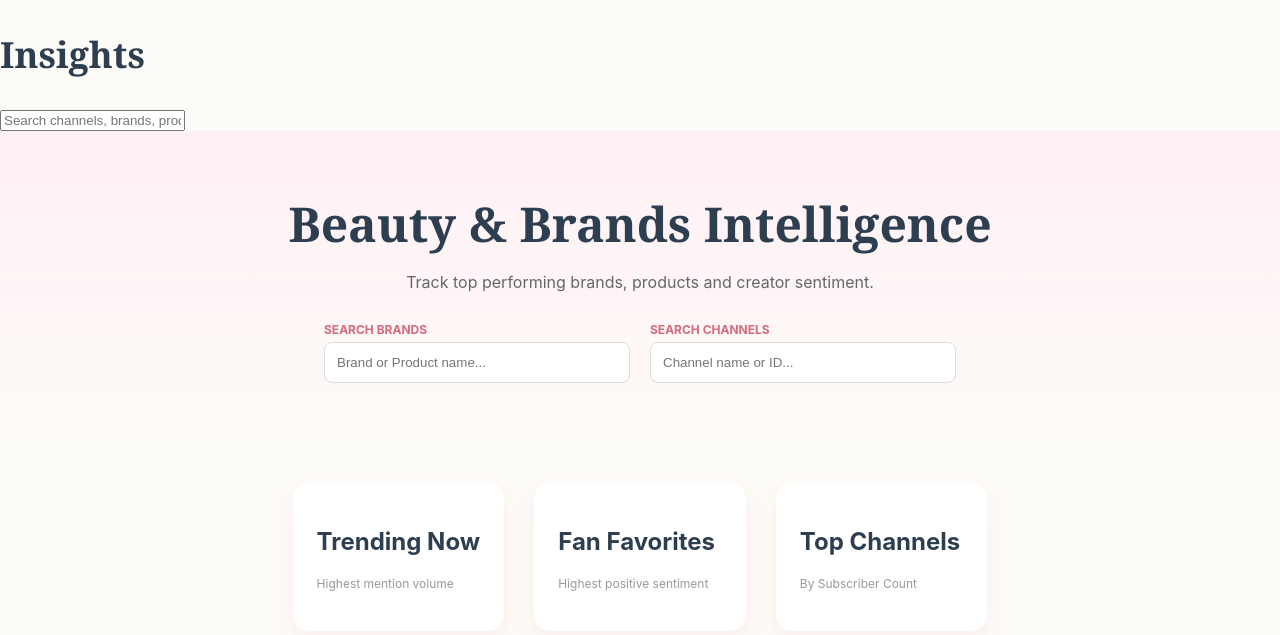
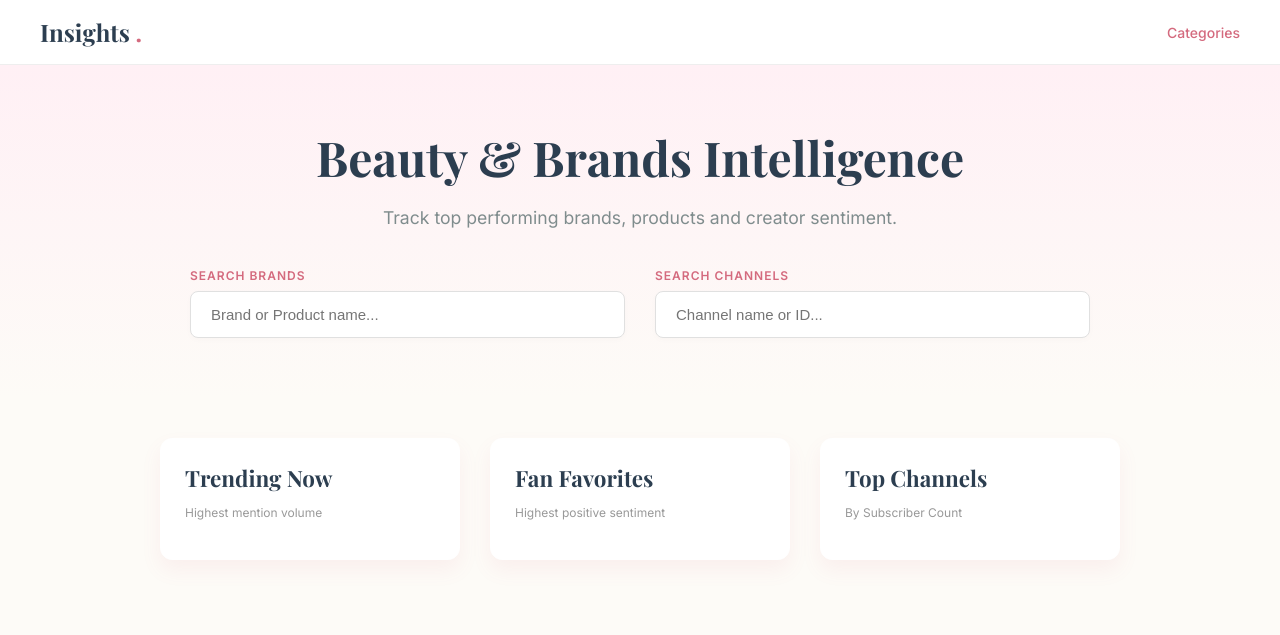
Before and after one commit to nafkot/insights_project, a Flask app: page /brands in a window 1280 px wide. Shown: the top 635 px of the page. Run offline with Flask 3, Linux system fonts and the light colour scheme; data that the repository does not hold is empty.

Commit message:
fixed home category dropdown

```diff
--- a/web/static/style.css
+++ b/web/static/style.css
@@ -60,18 +56,22 @@ body {
   cursor: pointer;
   font-weight: 500;
   font-size: 14px;
-  color: var(--text-dark);
+  color: var(--primary-color); /* Matches your screenshot */
 }
 
-.nav-item:hover { color: var(--primary-color); }
+.nav-item:hover { color: var(--text-dark); }
 
 .dropdown-content {
   display: none;
   position: absolute;
   top: 100%;
-  left: 0;
+
+  /* FIX: Align to the RIGHT edge of the parent, not the left */
+  right: 0;
+  left: auto;
+
   background-color: #ffffff;
-  min-width: 200px;
+  min-width: 220px;
   box-shadow: 0 8px 16px rgba(0,0,0,0.1);
   border-radius: 0 0 8px 8px;
   border: 1px solid #eee;
@@ -136,58 +152,159 @@ body {
 
 .home-search-box {
   width: 100%;
-  max-width: 600px;
+  max-width: 650px;
   position: relative;
 }
 
 .home-search-input {
   width: 100%;
-  padding: 16px 24px;
+  padding: 18px 30px;
   font-size: 18px;
   border: 1px solid #dfe1e5;
-  border-radius: 24px;
+  border-radius: 30px;
   outline: none;
-  box-shadow: 0 1px 6px rgba(32,33,36,0.28);
+  box-shadow: 0 1px 6px rgba(32,33,36,0.1);
   transition: box-shadow 0.2s;
+  box-sizing: border-box;
 }
 .home-search-input:hover, .home-search-input:focus {
-  box-shadow: 0 2px 8px rgba(32,33,36,0.4);
-  border-color: rgba(223,225,229,0);
+  box-shadow: 0 2px 12px rgba(212, 106, 126, 0.2);
+  border-color: var(--secondary-color);
 }
 
 
-/* --- Original Styles reused for Brands Landing --- */
-.beauty-hero { /* ... keep previous styles ... */
+/* --- Brands Landing Page Styles --- */
+.beauty-hero {
   text-align: center;
   padding: 60px 20px;
   background: linear-gradient(180deg, #fff0f5 0%, var(--bg-color) 100%);
   margin-bottom: 40px;
 }
-.beauty-hero h1 { font-family: var(--font-serif); font-size: 3rem; margin: 0 0 10px; }
-.beauty-hero p { color: #666; }
+.beauty-hero h1 {
+  font-family: var(--font-serif);
+  font-size: 3rem;
+  margin: 0 0 10px;
+  color: var(--text-dark);
+}
+.beauty-hero p {
+  font-size: 1.1rem;
+  color: var(--text-muted);
+}
 
-.top-lists-container { /* ... keep previous styles ... */
+.search-wrapper {
+  display: flex;
+  justify-content: center;
+  gap: 30px;
+  max-width: 900px;
+  margin: 40px auto 0;
+  flex-wrap: wrap;
+}
+
+.search-group {
+  position: relative;
+  flex: 1;
+  min-width: 300px;
+  text-align: left;
+}
+
+.search-label {
+  display: block;
+  font-size: 0.75rem;
+  font-weight: 700;
+  color: var(--primary-color);
+  margin-bottom: 8px;
+  text-transform: uppercase;
+  letter-spacing: 1px;
+}
+
+.search-input {
+  width: 100%;
+  padding: 14px 20px;
+  font-size: 15px;
+  border: 1px solid #e0e0e0;
+  border-radius: 8px;
+  background: #fff;
+  box-shadow: 0 2px 6px rgba(0,0,0,0.02);
+  outline: none;
+  transition: all 0.2s ease;
+  box-sizing: border-box;
+}
+.search-input:focus {
+  border-color: var(--primary-color);
+  box-shadow: 0 4px 12px rgba(212, 106, 126, 0.1);
+}
+
+/* --- Ranking Columns --- */
+.top-lists-container {
   display: grid;
-  grid-template-columns: repeat(3, 1fr);
+  grid-template-columns: repeat(auto-fit, minmax(300px, 1fr));
   gap: 30px;
   max-width: 1200px;
-  margin: 0 auto 60px;
+  margin: 0 auto 80px;
   padding: 0 20px;
 }
+
 .list-card {
   background: #fff;
+  border-radius: 12px;
   padding: 24px;
-  border-radius: 16px;
   box-shadow: var(--card-shadow);
+  border: 1px solid #fff;
 }
-.ranking-list { list-style: none; padding: 0; }
+
+.list-card h2 {
+  font-family: var(--font-serif);
+  font-size: 1.4rem;
+  margin-top: 0;
+  margin-bottom: 4px;
+  color: var(--text-dark);
+}
+
+.ranking-list {
+  list-style: none;
+  padding: 0;
+  margin: 0;
+}
+
 .ranking-item {
-  display: flex; justify-content: space-between; padding: 10px 0; border-bottom: 1px dashed #eee;
+  display: flex;
+  justify-content: space-between;
+  align-items: center;
+  padding: 12px 0;
+  border-bottom: 1px dashed #eee;
+  font-size: 15px;
 }
-.rank-number { font-weight: bold; color: var(--primary-color); margin-right: 10px;}
+.ranking-item:last-child { border-bottom: none; }
 
-/* Utils */
-.search-wrapper { display: flex; gap: 20px; justify-content: center; margin-top: 30px;}
-.search-group { text-align: left; }
-.search-label { font-size: 12px; font-weight: bold; color: var(--primary-color); text-transform: uppercase; margin-bottom: 5px; display: block;}
-.search-input { padding: 12px; border-radius: 8px; border: 1px solid #ddd; width: 280px; }
+.rank-number {
+  color: var(--primary-color);
+  font-weight: 700;
+  margin-right: 12px;
+  width: 20px;
+  font-family: var(--font-serif);
+}
+
+.rank-name {
+  flex: 1;
+  font-weight: 500;
+  color: var(--text-dark);
+}
+.rank-name:hover { text-decoration: underline; }
+
+/* Autocomplete Box generic style */
+.autocomplete-box {
+  background: white;
+  border: 1px solid #f0f0f0;
+  border-radius: 8px;
+  box-shadow: 0 10px 30px rgba(0,0,0,0.08);
+  margin-top: 6px;
+  overflow: hidden;
+  z-index: 1000;
+}
+.autocomplete-item {
+  padding: 10px 16px;
+  cursor: pointer;
+  border-bottom: 1px solid #fafafa;
+  font-size: 14px;
+}
+.autocomplete-item:hover { background: #fff0f5; }
--- a/web/templates/base.html
+++ b/web/templates/base.html
@@ -2,202 +2,52 @@
 <html lang="en">
 <head>
     <meta charset="UTF-8">
-    <title>YouTube Insights</title>
+    <title>Insights</title>
+
     <link rel="stylesheet" href="{{ url_for('static', filename='style.css') }}">
 
-    <style>
-        /* Autocomplete container */
-        .autocomplete-box {
-            position: absolute;
-            top: 42px;
-            left: 0;
-            width: 100%;
-            background: white;
-            border: 1px solid #ddd;
-            border-radius: 6px;
-            max-height: 260px;
-            overflow-y: auto;
-            display: none;
-            z-index: 1000;
-        }
+    <link rel="preconnect" href="https://fonts.googleapis.com">
+    <link rel="preconnect" href="https://fonts.gstatic.com" crossorigin>
+    <link href="https://fonts.googleapis.com/css2?family=Playfair+Display:wght@700&family=Inter:wght@400;500;600&display=swap" rel="stylesheet">
 
-        .autocomplete-item {
-            padding: 8px 12px;
-            cursor: pointer;
-            border-bottom: 1px solid #f0f0f0;
-        }
+    <script src="https://cdn.jsdelivr.net/npm/chart.js"></script>
+</head>
+<body>
 
-        .autocomplete-item:hover {
-            background: #f5f5f5;
-        }
+    <header class="app-header">
+        <a href="/" class="logo">Insights <span>.</span></a>
 
-        .autocomplete-section-title {
-            padding: 6px 10px;
-            font-size: 12px;
-            font-weight: bold;
-            background: #fafafa;
-            border-bottom: 1px solid #ddd;
-            color: #777;
-        }
+        <nav class="nav-menu">
+            <div class="nav-item">
+                Categories
+                <div class="dropdown-content">
+                    {% for cat in navbar_categories %}
+                        {% if cat == "Howto & Style" %}
+                            <div class="dropdown-item has-submenu">
+                                {{ cat }}
+                                <div class="submenu">
+                                    <a href="{{ url_for('brands_hub') }}" class="dropdown-item">Brands</a>
+                                </div>
+                            </div>
+                        {% else %}
+                            <a href="#" class="dropdown-item">{{ cat }}</a>
+                        {% endif %}
+                    {% endfor %}
 
-        .search-container {
-            position: relative;
-            width: 380px;
-        }
-    </style>
-</head>
-
-<body>
-    <header>
-        <div class="logo" onclick="window.location='/'">
-            <h2>Insights</h2>
-        </div>
-
-        <div class="search-container">
-            <form id="searchForm" action="/search" method="get">
-                <input type="text" id="searchInput" name="q" placeholder="Search channels, brands, products…" autocomplete="off">
-            </form>
-
-            <!-- Autocomplete Results -->
-            <div id="autocompleteBox" class="autocomplete-box"></div>
-        </div>
+                    {% if "Howto & Style" not in navbar_categories %}
+                         <div class="dropdown-item has-submenu">
+                                Howto & Style
+                                <div class="submenu">
+                                    <a href="{{ url_for('brands_hub') }}" class="dropdown-item">Brands</a>
+                                </div>
+                         </div>
+                    {% endif %}
+                </div>
+            </div>
+        </nav>
     </header>
 
     {% block content %}{% endblock %}
 
-<script>
-// DOM elements
-const searchInput = document.getElementById("searchInput");
-const autoBox = document.getElementById("autocompleteBox");
-const searchForm = document.getElementById("searchForm");
-
-// Cancel token for rapid multiple requests
-let autoFetchController = null;
-
-// Debounce function
-function debounce(func, delay = 200) {
-    let timer;
-    return (...args) => {
-        clearTimeout(timer);
-        timer = setTimeout(() => func.apply(this, args), delay);
-    };
-}
-
-// Fetch autocomplete suggestions
-async function fetchAutocomplete(query) {
-    if (!query) {
-        autoBox.style.display = "none";
-        return;
-    }
-
-    try {
-        if (autoFetchController) autoFetchController.abort();
-        autoFetchController = new AbortController();
-
-        const res = await fetch(`/autocomplete?q=${encodeURIComponent(query)}`, {
-            signal: autoFetchController.signal
-        });
-
-        if (!res.ok) return;
-
-        const data = await res.json();
-        renderAutocomplete(data);
-
-    } catch (err) {
-        // Ignore abort errors
-    }
-}
-
-const debouncedAutocomplete = debounce(fetchAutocomplete, 180);
-
-// Render dropdown
-// Render dropdown
-    function renderAutocomplete(data) {
-        let html = "";
-
-        function renderSection(title, items, type) {
-            if (!items || items.length === 0) return;
-
-            html += `<div class="autocomplete-section-title">${title}</div>`;
-
-            items.forEach(item => {
-                // Check if this is a semantic (LLM) suggestion
-                let extraBadge = "";
-                let itemClass = "autocomplete-item";
-
-                if (type === "semantic") {
-                    // Style specifically for "No Data Available"
-                    extraBadge = `<span style="font-size: 0.75em; color: #999; border: 1px solid #eee; border-radius: 4px; padding: 2px 6px; margin-left: 10px; float: right;">No Data Available</span>`;
-                    itemClass += " semantic-item";
-                }
-
-                html += `
-                    <div class="${itemClass}"
-                         onclick="selectSuggestion('${type}', '${item.id}', '${(item.name || "").replace(/'/g, "")}')">
-                        ${item.name}
-                        ${extraBadge}
-                    </div>`;
-            });
-        }
-
-        renderSection("Channels", data.channels, "channel");
-        renderSection("Brands", data.brands, "brand");
-        renderSection("Products", data.products, "product");
-        renderSection("Sponsors", data.sponsors, "sponsor");
-
-        // This section will now appear with the "No Data Available" tags
-        renderSection("Suggestions (Not in DB)", data.semantic, "semantic");
-
-        if (!html) {
-            autoBox.style.display = "none";
-            return;
-        }
-
-        autoBox.innerHTML = html;
-        autoBox.style.display = "block";
-    }
-
-
-// Handle click on suggestion
-function selectSuggestion(type, id, name) {
-    if (type === "channel") {
-        window.location = `/channel/${id}`;
-    } else if (type === "brand") {
-        window.location = `/brand/${id}`;
-    } else if (type === "product") {
-        window.location = `/product/${id}`;
-    } else if (type === "sponsor") {
-        window.location = `/sponsor/${id}`;
-    } else if (type === "semantic") {
-        // Semantic suggestions don't have IDs. Use them as search queries.
-        searchInput.value = name;
-        autoBox.style.display = "none";
-        searchForm.submit();
-        return;
-    } else {
-        // Fallback: treat as plain query
-        searchInput.value = name;
-        autoBox.style.display = "none";
-        searchForm.submit();
-        return;
-    }
-
-    autoBox.style.display = "none";
-}
-
-
-// Hide dropdown when clicking outside
-document.addEventListener("click", (e) => {
-    if (!searchInput.contains(e.target) && !autoBox.contains(e.target)) {
-        autoBox.style.display = "none";
-    }
-});
-
-// Trigger autocomplete
-searchInput.addEventListener("input", () => {
-    debouncedAutocomplete(searchInput.value.trim());
-});
-</script>
-
 </body>
 </html>
```
Also changed, not shown: other parts of web/static/style.css (+25 -13 lines), 1 other file.
